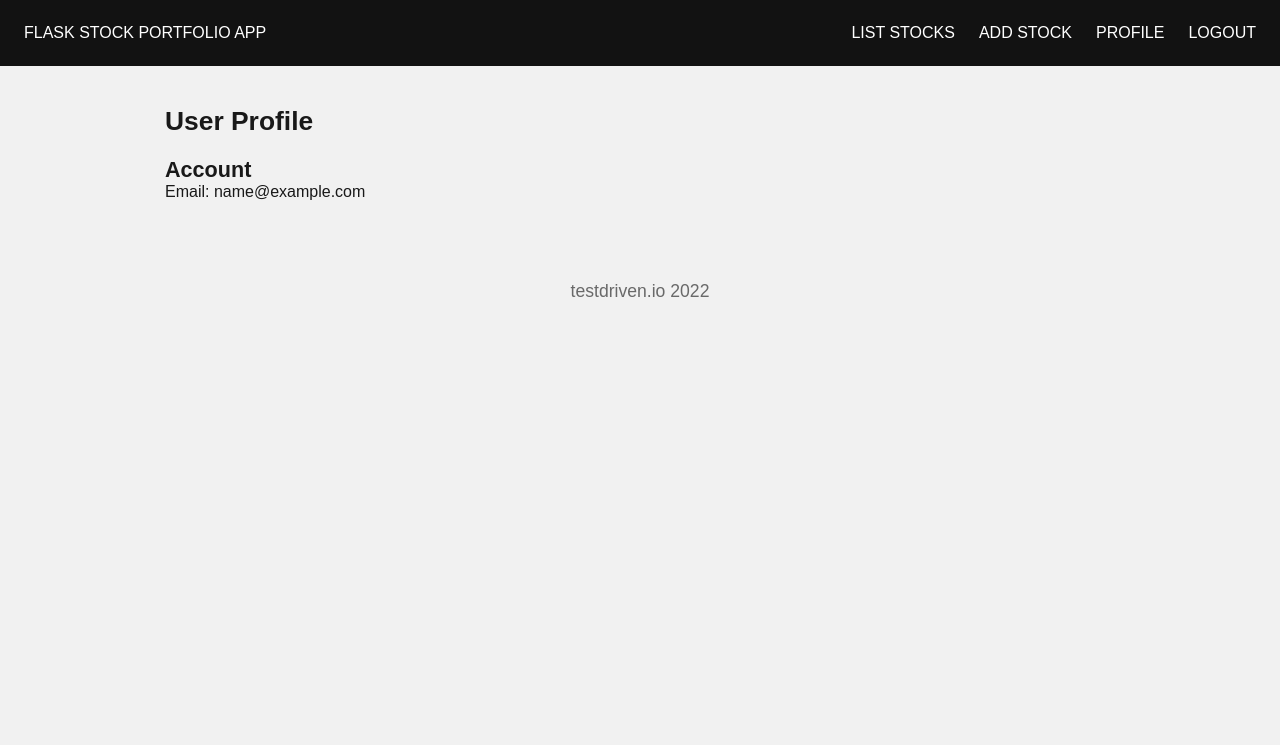
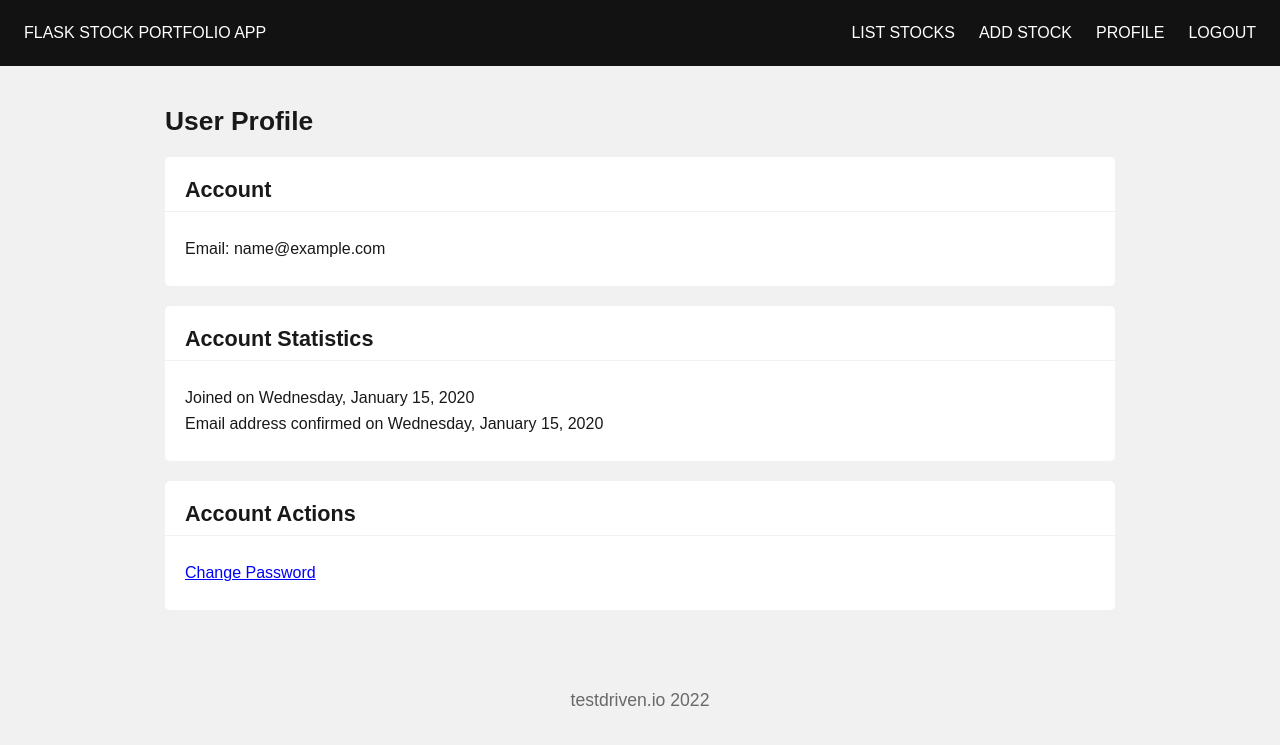
Before and after one commit to GastoneCanessa/flask-stock-portfolio-code, a Flask app: page /users/profile in a window 1280 px wide. Shown: the top 745 px of the page. Run offline with Flask 3, Linux system fonts and the light colour scheme; a user stored in the database is signed in; tables that the repository leaves empty hold one stand-in row (values such as "Sample post"); some libraries are stand-ins or nearby versions.

Commit message:
User_Profile

```diff
--- /dev/null
+++ b/project/static/css/user_profile_style.css
@@ -0,0 +1,31 @@
+/* User Profile Styling
+ **********************/
+
+ .user-profile-title {
+    text-align: center;
+    font-size: 2.0rem;
+  }
+
+  .card {
+    background: var(--card-bg-color);
+    border-radius: 5px;
+  }
+
+  .card + .card {
+    margin-top: var(--spacer);
+  }
+
+  .card-heading {
+    margin-bottom: var(--spacer);
+    padding: var(--spacer) var(--spacer) 8px;
+    border-bottom: 1px solid var(--bg-color);
+    font-weight: 300;
+  }
+
+  .card-body {
+    padding: 8px var(--spacer) var(--spacer);
+  }
+
+  .card-body p {
+    margin-bottom: 0.5em;
+  }
--- a/project/users/routes.py
+++ b/project/users/routes.py
@@ -210,6 +210,16 @@ def logout():
     return redirect(url_for('stocks.index'))
 
 
+@users_blueprint.route('/change_password', methods=['GET', 'POST'])
+def change_password():
+    return '<h1>Page Is Under Construction</h1>'
+
+
+@users_blueprint.route('/resend_email_confirmation')
+def resend_email_confirmation():
+    return '<h1>Page Is Under Construction</h1>'
+
+
 @users_blueprint.route('/profile')
 @login_required
 def user_profile():
--- a/project/users/templates/users/profile.html
+++ b/project/users/templates/users/profile.html
@@ -15,4 +15,30 @@
     <p>Email: {{ current_user.email }}</p>
   </div>
 </div>
+
+<div class="card">
+  <div class="card-heading">
+    <h2>Account Statistics</h2>
+  </div>
+  <div class="card-body">
+    <p>Joined on {{ current_user.registered_on.strftime("%A, %B %d, %Y") }}</p>
+    {% if current_user.email_confirmed %}
+      <p>Email address confirmed on {{ current_user.email_confirmed_on.strftime("%A, %B %d, %Y") }}</p>
+    {% else %}
+      <p>Email address has not been confirmed!</p>
+    {% endif %}
+  </div>
+</div>
+
+<div class="card">
+  <div class="card-heading">
+    <h2>Account Actions</h2>
+  </div>
+  <div class="card-body">
+    <p><a href="{{ url_for('users.change_password') }}">Change Password</a></p>
+    {% if not current_user.email_confirmed %}
+      <p><a href="{{ url_for('users.resend_email_confirmation') }}">Resend Email Confirmation</a></p>
+    {% endif %}
+  </div>
+</div>
 {% endblock %}
```
Also changed, not shown: migrations/versions/9caade0b19fd_.py (added, +46 -0 lines), project/tests/conftest.py (+19 -0 lines), project/tests/functional/test_users.py (+28 -0 lines).
